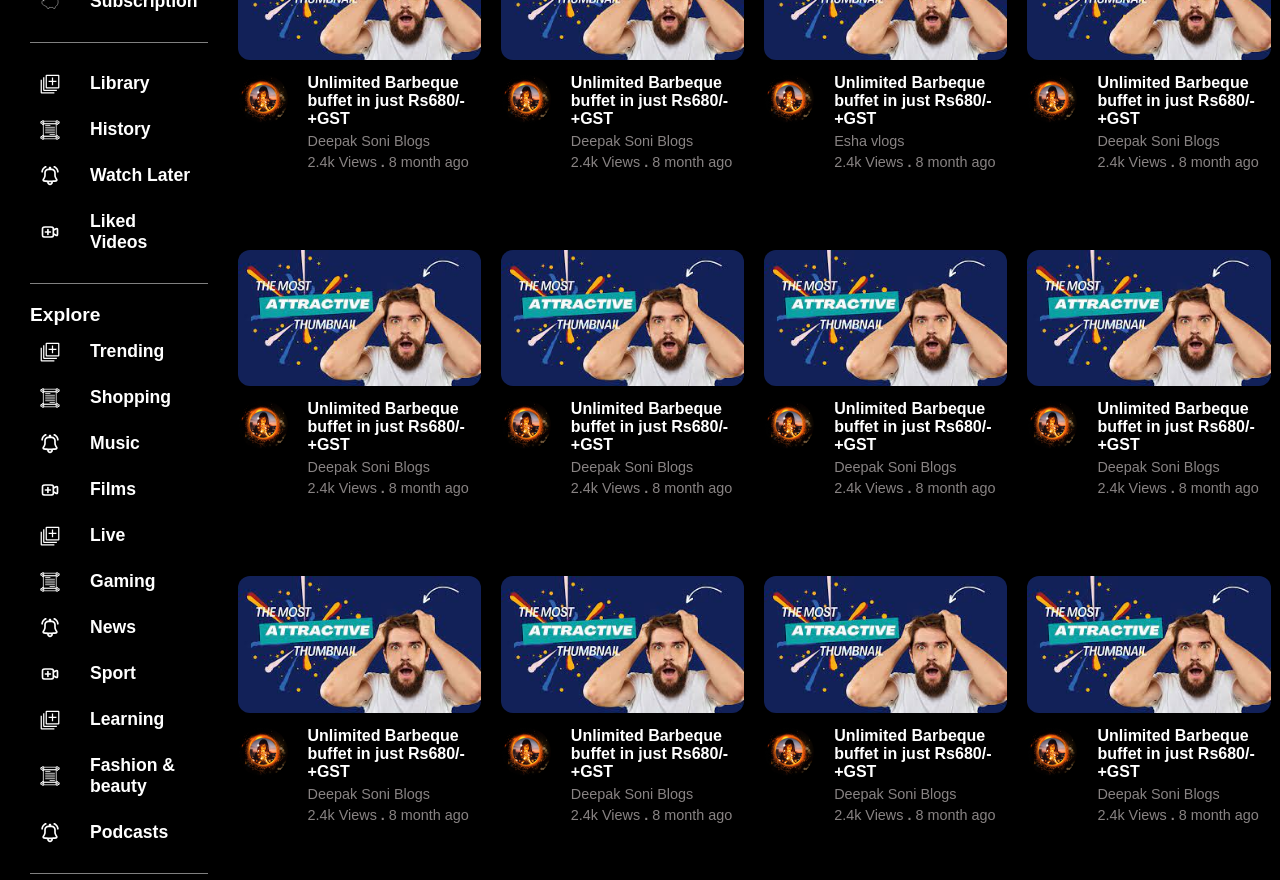
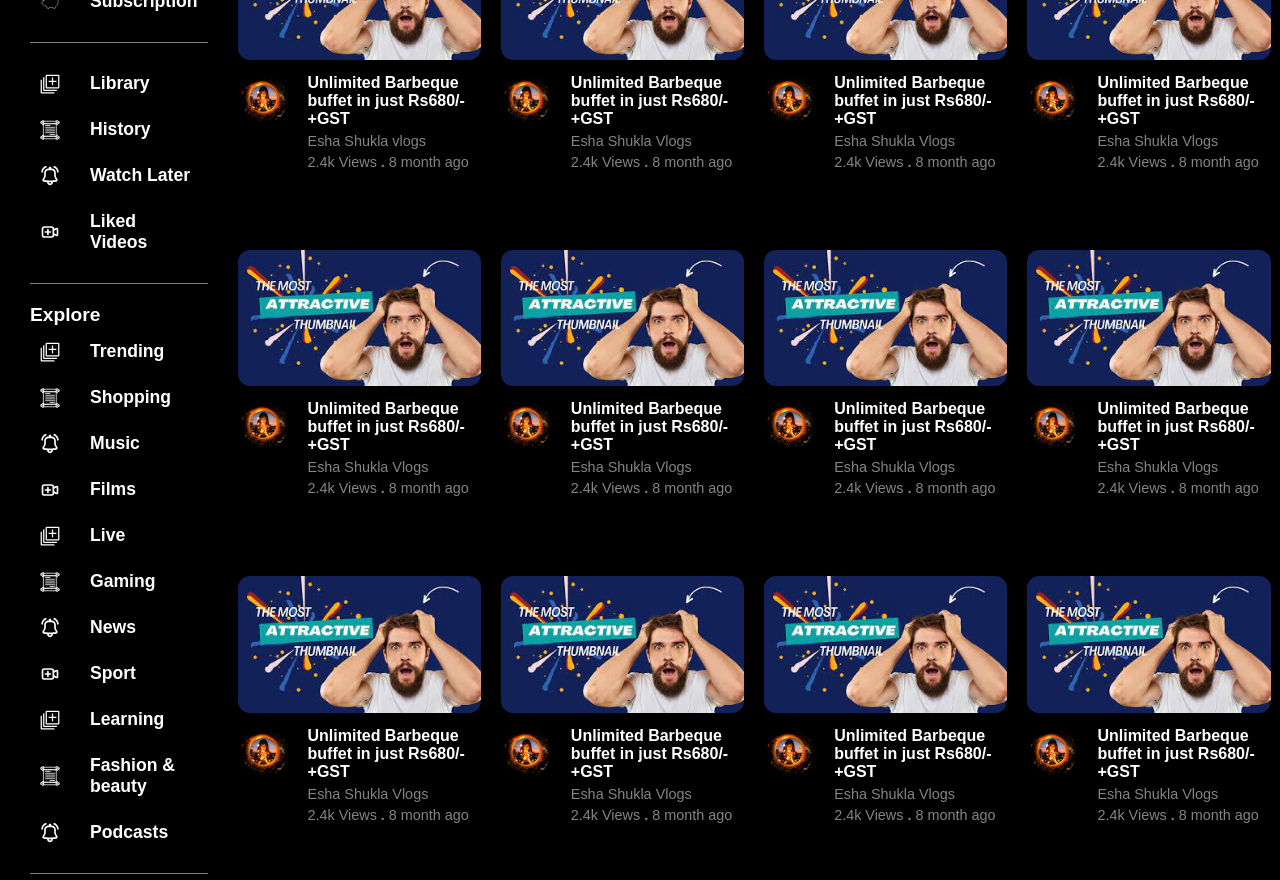
Before and after one commit to Eshashukla11/YouTube-Clone, a plain HTML site: page index.html in a window 1280 px wide. Shown: the part 240-1120 px from the top of the page. Drawn offline with Linux system fonts and the light colour scheme.

Commit message:
minor changes

```diff
--- a/index.html
+++ b/index.html
@@ -229,7 +229,7 @@
          <img src="./images/pp.webp" alt="pp">
          <div class="content-item">
          <p class="bd">Unlimited Barbeque buffet in just Rs680/-+GST </p>
-         <p class="font">Deepak Soni Blogs</p>
+         <p class="font">Esha Shukla vlogs</p>
          <p class="font">2.4k Views <span>.</span> 8 month ago</p>
          </div>
       </div>
@@ -244,7 +244,7 @@
          <img src="./images/pp.webp" alt="pp">
          <div class="content-item">
          <p class="bd">Unlimited Barbeque buffet in just Rs680/-+GST </p>
-         <p class="font">Deepak Soni Blogs</p>
+         <p class="font">Esha Shukla Vlogs</p>
          <p class="font">2.4k Views <span>.</span> 8 month ago</p>
          </div>
       </div>
@@ -259,7 +259,7 @@
          <img src="./images/pp.webp" alt="pp">
          <div class="content-item">
          <p class="bd">Unlimited Barbeque buffet in just Rs680/-+GST </p>
-         <p class="font">Esha vlogs</p>
+         <p class="font">Esha Shukla Vlogs</p>
          <p class="font">2.4k Views <span>.</span> 8 month ago</p>
          </div>
       </div>
@@ -274,7 +274,7 @@
          <img src="./images/pp.webp" alt="pp">
          <div class="content-item">
          <p class="bd">Unlimited Barbeque buffet in just Rs680/-+GST </p>
-         <p class="font">Deepak Soni Blogs</p>
+         <p class="font">Esha Shukla Vlogs</p>
          <p class="font">2.4k Views <span>.</span> 8 month ago</p>
          </div>
       </div>
@@ -289,7 +289,7 @@
          <img src="./images/pp.webp" alt="pp">
          <div class="content-item">
          <p class="bd">Unlimited Barbeque buffet in just Rs680/-+GST </p>
-         <p class="font">Deepak Soni Blogs</p>
+         <p class="font">Esha Shukla Vlogs</p>
          <p class="font">2.4k Views <span>.</span> 8 month ago</p>
          </div>
       </div>
@@ -304,7 +304,7 @@
          <img src="./images/pp.webp" alt="pp">
          <div class="content-item">
          <p class="bd">Unlimited Barbeque buffet in just Rs680/-+GST </p>
-         <p class="font">Deepak Soni Blogs</p>
+         <p class="font">Esha Shukla Vlogs</p>
          <p class="font">2.4k Views <span>.</span> 8 month ago</p>
          </div>
       </div>
@@ -319,7 +319,7 @@
          <img src="./images/pp.webp" alt="pp">
          <div class="content-item">
          <p class="bd">Unlimited Barbeque buffet in just Rs680/-+GST </p>
-         <p class="font">Deepak Soni Blogs</p>
+         <p class="font">Esha Shukla Vlogs</p>
          <p class="font">2.4k Views <span>.</span> 8 month ago</p>
          </div>
       </div>
@@ -334,7 +334,7 @@
          <img src="./images/pp.webp" alt="pp">
          <div class="content-item">
          <p class="bd">Unlimited Barbeque buffet in just Rs680/-+GST </p>
-         <p class="font">Deepak Soni Blogs</p>
+         <p class="font">Esha Shukla Vlogs</p>
          <p class="font">2.4k Views <span>.</span> 8 month ago</p>
          </div>
       </div>
@@ -350,7 +350,7 @@
          <img src="./images/pp.webp" alt="pp">
          <div class="content-item">
          <p class="bd">Unlimited Barbeque buffet in just Rs680/-+GST </p>
-         <p class="font">Deepak Soni Blogs</p>
+         <p class="font">Esha Shukla Vlogs</p>
          <p class="font">2.4k Views <span>.</span> 8 month ago</p>
          </div>
       </div>
@@ -365,7 +365,7 @@
          <img src="./images/pp.webp" alt="pp">
          <div class="content-item">
          <p class="bd">Unlimited Barbeque buffet in just Rs680/-+GST </p>
-         <p class="font">Deepak Soni Blogs</p>
+         <p class="font">Esha Shukla Vlogs</p>
          <p class="font">2.4k Views <span>.</span> 8 month ago</p>
          </div>
       </div>
@@ -381,7 +381,7 @@
          <img src="./images/pp.webp" alt="pp">
          <div class="content-item">
          <p class="bd">Unlimited Barbeque buffet in just Rs680/-+GST </p>
-         <p class="font">Deepak Soni Blogs</p>
+         <p class="font">Esha Shukla Vlogs</p>
          <p class="font">2.4k Views <span>.</span> 8 month ago</p>
          </div>
       </div>
@@ -396,7 +396,7 @@
          <img src="./images/pp.webp" alt="pp">
          <div class="content-item">
          <p class="bd">Unlimited Barbeque buffet in just Rs680/-+GST </p>
-         <p class="font">Deepak Soni Blogs</p>
+         <p class="font">Esha Shukla Vlogs</p>
          <p class="font">2.4k Views <span>.</span> 8 month ago</p>
          </div>
       </div>
```
